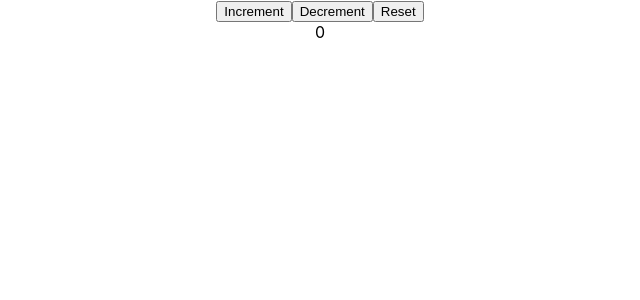
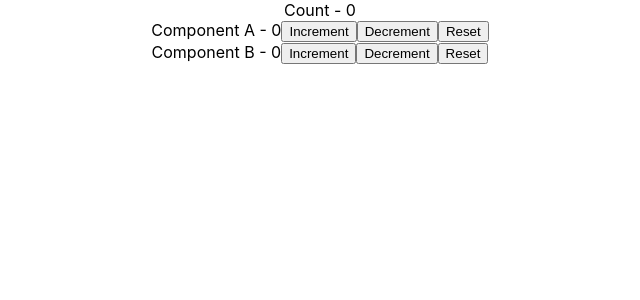
Before and after one commit to syadavdev/react-hook, a React (Create React App) app: page / in a window 1280 px wide. Shown: the top 300 px of the page, without its empty margins (320-960 px from the left). Built offline with nearby package versions, Linux system fonts and the light colour scheme.

Commit message:
learn react useReducer with useContext

```diff
--- a/src/App.js
+++ b/src/App.js
@@ -1,5 +1,5 @@
 import './App.css';
-import React from 'react'
+import React, {useReducer} from 'react'
 import ClassCounter from './components/ClassCounter';
 import ClassCounterOne from './components/ClassCounterOne';
 import ComponentC from './components/ComponentC';
@@ -13,14 +13,37 @@
 import IntervalHookCounter from './components/IntervalHookCounter';
 import MouseContainer from './components/MouseContainer';
 import CounterOne from './components/CounterOne';
+import CounterTwo from './components/CounterTwo';
+import CounterThree from './components/CounterThree';
+import ComponentA from './components/ComponentA';
+import ComponentB from './components/ComponentB';
 
 export const UserContext = React.createContext()
 export const ChannelContext = React.createContext()
+export const CountContext = React.createContext()
+
+const initialState = 0
+const reducer = (state, action) => {
+    switch(action) {
+        case 'increment' : return state + 1
+        case 'decrement' : return state - 1
+        case 'reset' : return initialState
+        default: return state
+    }
+}
 
 function App() {
+  const [count, dispatch] = useReducer(reducer, initialState)
   return (
     <div className="App">
-      <CounterOne />
+      <CountContext.Provider value={{countState: count, countDispatch: dispatch}}>
+      Count - {count}
+      <ComponentA />
+      <ComponentB />
+      </CountContext.Provider>
+      {/* <CounterThree /> */}
+      {/* <CounterTwo /> */}
+      {/* <CounterOne /> */}
       {/* <UserContext.Provider value={'Sandeep'}>
         <ChannelContext.Provider value='Yadav'>
           <ComponentC />
--- /dev/null
+++ b/src/components/ComponentA.js
@@ -0,0 +1,16 @@
+import React, {useContext} from 'react'
+import { CountContext } from '../App'
+
+function ComponentA() {
+    const countContext = useContext(CountContext)
+    return (
+        <div>
+            Component A - {countContext.countState}
+            <button onClick={() => countContext.countDispatch('increment')}>Increment</button>
+            <button onClick={() => countContext.countDispatch('decrement')}>Decrement</button>
+            <button onClick={() => countContext.countDispatch('reset')}>Reset</button>
+        </div>
+    )
+}
+
+export default ComponentA
--- /dev/null
+++ b/src/components/ComponentB.js
@@ -0,0 +1,16 @@
+import React, {useContext} from 'react'
+import { CountContext } from '../App'
+
+function ComponentB() {
+    const countContext = useContext(CountContext)
+    return (
+        <div>
+            Component B - {countContext.countState}
+            <button onClick={() => countContext.countDispatch('increment')}>Increment</button>
+            <button onClick={() => countContext.countDispatch('decrement')}>Decrement</button>
+            <button onClick={() => countContext.countDispatch('reset')}>Reset</button>
+        </div>
+    )
+}
+
+export default ComponentB
--- /dev/null
+++ b/src/components/CounterThree.js
@@ -0,0 +1,34 @@
+import React, {useState, useReducer} from 'react'
+
+const initialState = 0
+const reducer = (state, action) => {
+    switch(action) {
+        case 'increment' : return state + 1
+        case 'decrement' : return state - 1
+        case 'reset' : return initialState
+        default: return state
+    }
+}
+
+function CounterThree() {
+
+    const [count, dispatch] = useReducer(reducer, initialState)
+    const [countTwo, dispatchTwo] = useReducer(reducer, initialState)
+
+    return (
+        <div>
+            <button onClick={() => dispatch('increment')}>Increment</button>
+            <button onClick={() => dispatch('decrement')}>Decrement</button>
+            <button onClick={() => dispatch('reset')}>Reset</button>
+            <div>{count}</div>
+            <div>
+            <button onClick={() => dispatchTwo('increment')}>Increment</button>
+            <button onClick={() => dispatchTwo('decrement')}>Decrement</button>
+            <button onClick={() => dispatchTwo('reset')}>Reset</button>
+            <div>{countTwo}</div>
+            </div>
+        </div>
+    )
+}
+
+export default CounterThree
--- /dev/null
+++ b/src/components/CounterTwo.js
@@ -0,0 +1,36 @@
+import React, {useReducer} from 'react'
+
+const initialState = {
+    firstCounter: 0,
+    secondCounter: 0
+}
+const reducer = (state, action) => {
+    switch(action.type) {
+        case 'increment' : return { ...state, firstCounter: state.firstCounter + action.value}
+        case 'increment2' : return { ...state, secondCounter: state.secondCounter + action.value}
+        case 'decrement' : return { ...state, firstCounter: state.firstCounter - action.value}
+        case 'reset' : return initialState
+        default: return state
+    }
+}
+
+function CounterTwo() {
+
+    const [count, dispatch] = useReducer(reducer, initialState)
+
+    return (
+        <div>
+            <div>
+                <button onClick={() => dispatch({type : 'increment2', value: 1})}>Increment 2</button>
+            </div>
+            <button onClick={() => dispatch({type : 'increment', value: 1})}>Increment</button>
+            <button onClick={() => dispatch({type : 'decrement', value: 1})}>Decrement</button>
+            <button onClick={() => dispatch({type : 'decrement', value: 5})}>Decrement by 5</button>
+            <button onClick={() => dispatch({type : 'reset'})}>Reset</button>
+            <div>Count - {count.firstCounter}</div>
+            <div>Count - {count.secondCounter}</div>
+        </div>
+    )
+}
+
+export default CounterTwo
```
Also changed, not shown: 2 other files (tests, documents, lock files or other folders).
